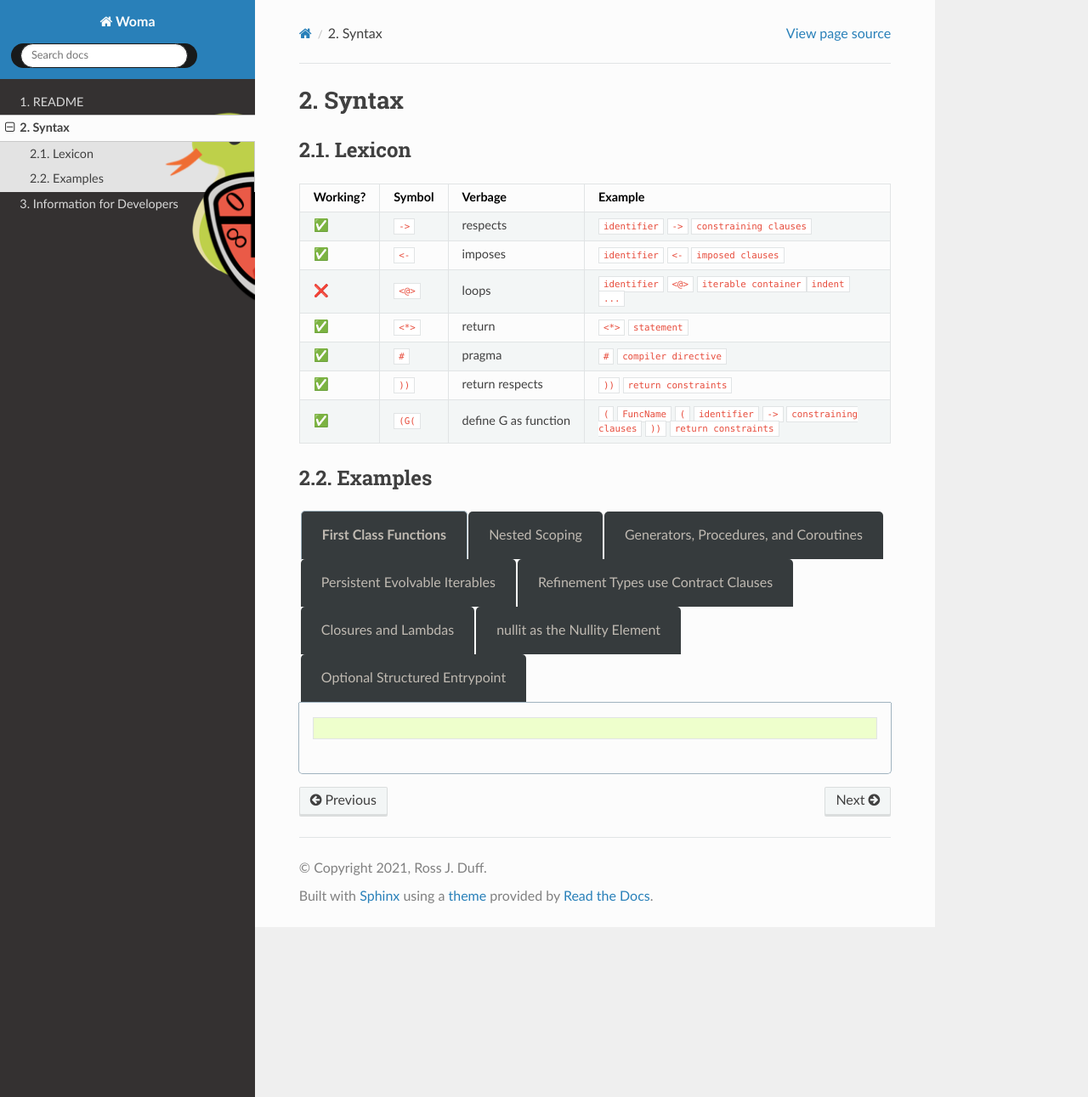
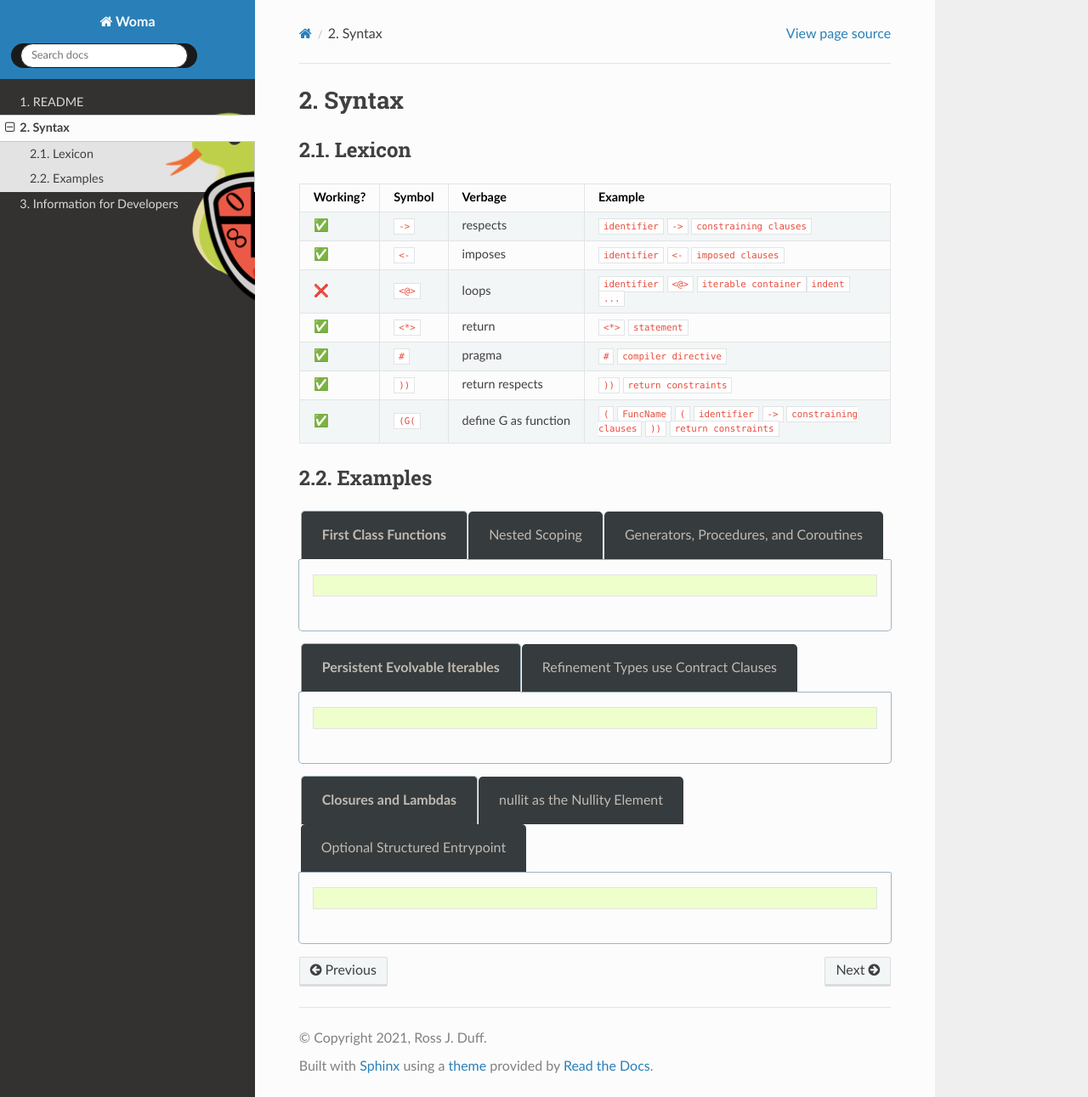
Before and after one commit to rjdbcm/Aspidites, a Sphinx documentation site: the page built from docs/syntax.rst, in a window 1280 px wide and 1291 px high. Shown: the whole window at 85% size. Built offline with Sphinx 7.4.7 and the Read the Docs theme 2.0.0, drawn with Linux system fonts in a browser that asks for light colours.

Commit message:
Added tabs to code examples

```diff
--- a/docs/syntax.rst
+++ b/docs/syntax.rst
@@ -77,6 +77,8 @@ Examples
             (Hello2()) coroutine
                 <^>Hello()
 
+.. tabs::
+
     .. tab::
 
         Persistent Evolvable Iterables
@@ -104,6 +106,8 @@ Examples
 
             `new contracts can impose more complex contractual clauses`
             colors <- list[3](int, <256, >=0)
+
+.. tabs::
 
     .. tab::
 
```
